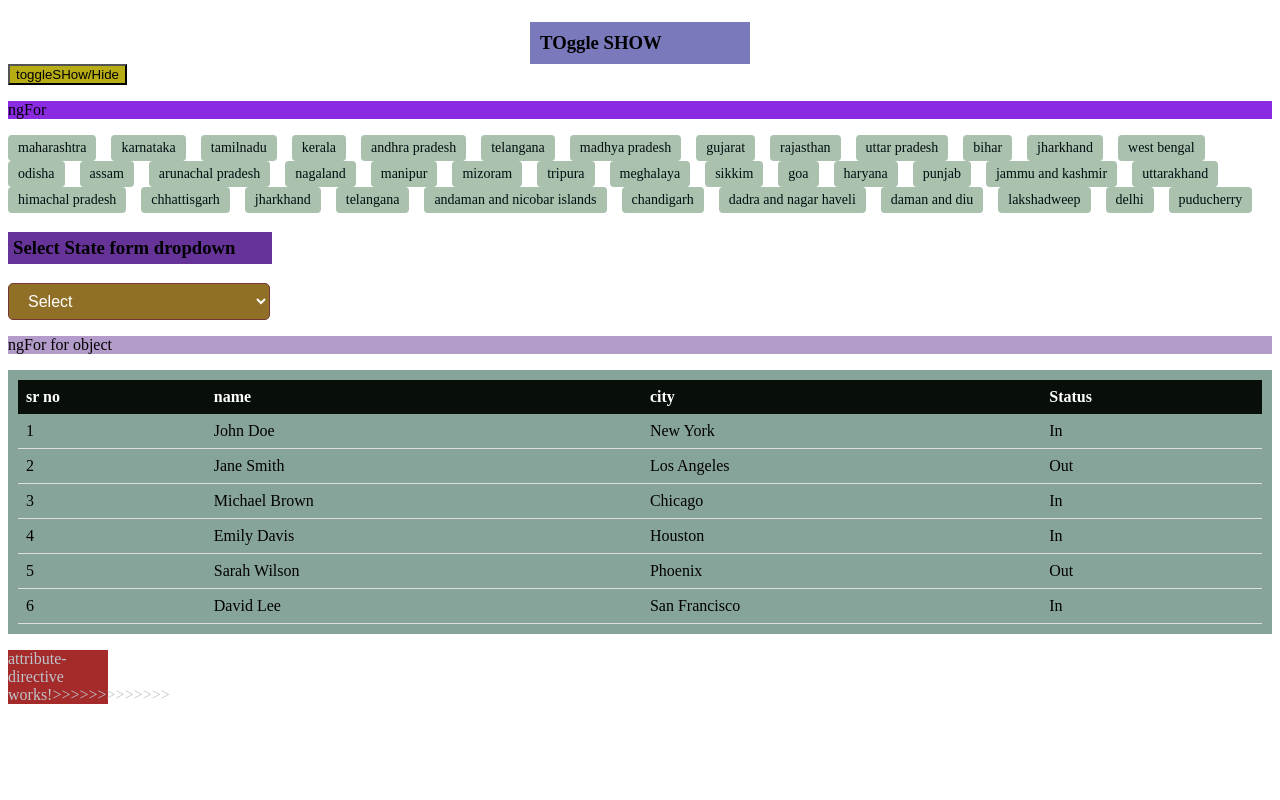
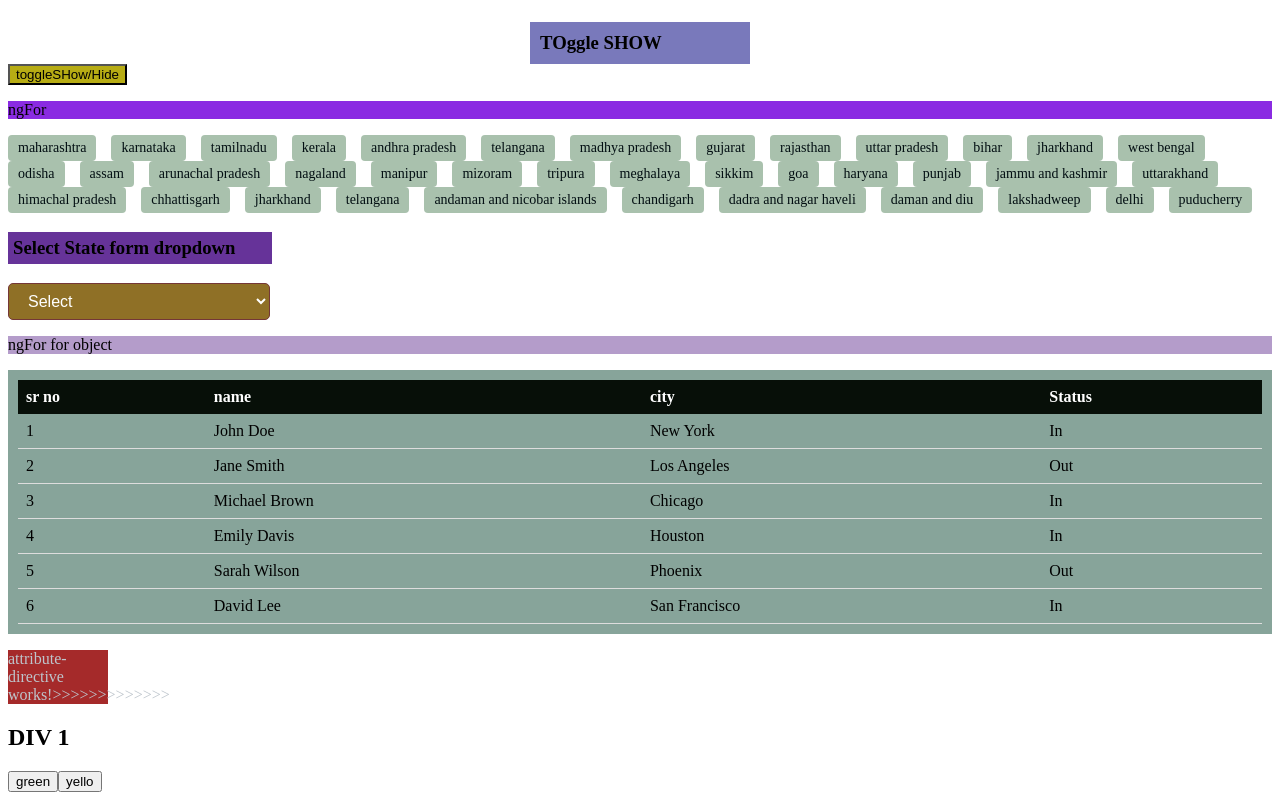
Before and after one commit to akshayrakhunde01/Anuglar, an Angular app: page / in a window 1280 px wide. Shown: the part 580-1380 px from the top of the page. Before the commit the page ends 1300 px from the top, so only its background shows below. Built offline with nearby package versions, Linux system fonts and the light colour scheme.

Commit message:
Enhance attribute directive component with new HTML structure and color change methods

```diff
--- a/src/app/components/attribute-directive/attribute-directive.component.html
+++ b/src/app/components/attribute-directive/attribute-directive.component.html
@@ -1,2 +1,9 @@
 <p style="background-color: brown ;width: 100px;
 color: rgb(190, 197, 204);">attribute-directive works!>>>>>>>>>>>>></p>
+
+<div>
+    <h2 class=" color:black">DIV 1</h2>
+
+    <button> green</button>
+    <button> yello</button>
+</div>
--- a/src/app/components/attribute-directive/attribute-directive.component.ts
+++ b/src/app/components/attribute-directive/attribute-directive.component.ts
@@ -1,11 +1,22 @@
+import { CommonModule } from '@angular/common';
 import { Component } from '@angular/core';
 
 @Component({
   selector: 'app-attribute-directive',
-  imports: [],
+  imports: [CommonModule],
   templateUrl: './attribute-directive.component.html',
   styleUrl: './attribute-directive.component.css'
 })
 export class AttributeDirectiveComponent {
+ constructor(){}
 
+ chanageColor:string=''
+
+ changeColorDiv1TOGreen(){
+  this.chanageColor='green'
+ }
+
+ changeColorDiv1TOYellow(){
+  this.chanageColor='yellow'
+ }
 }
```
